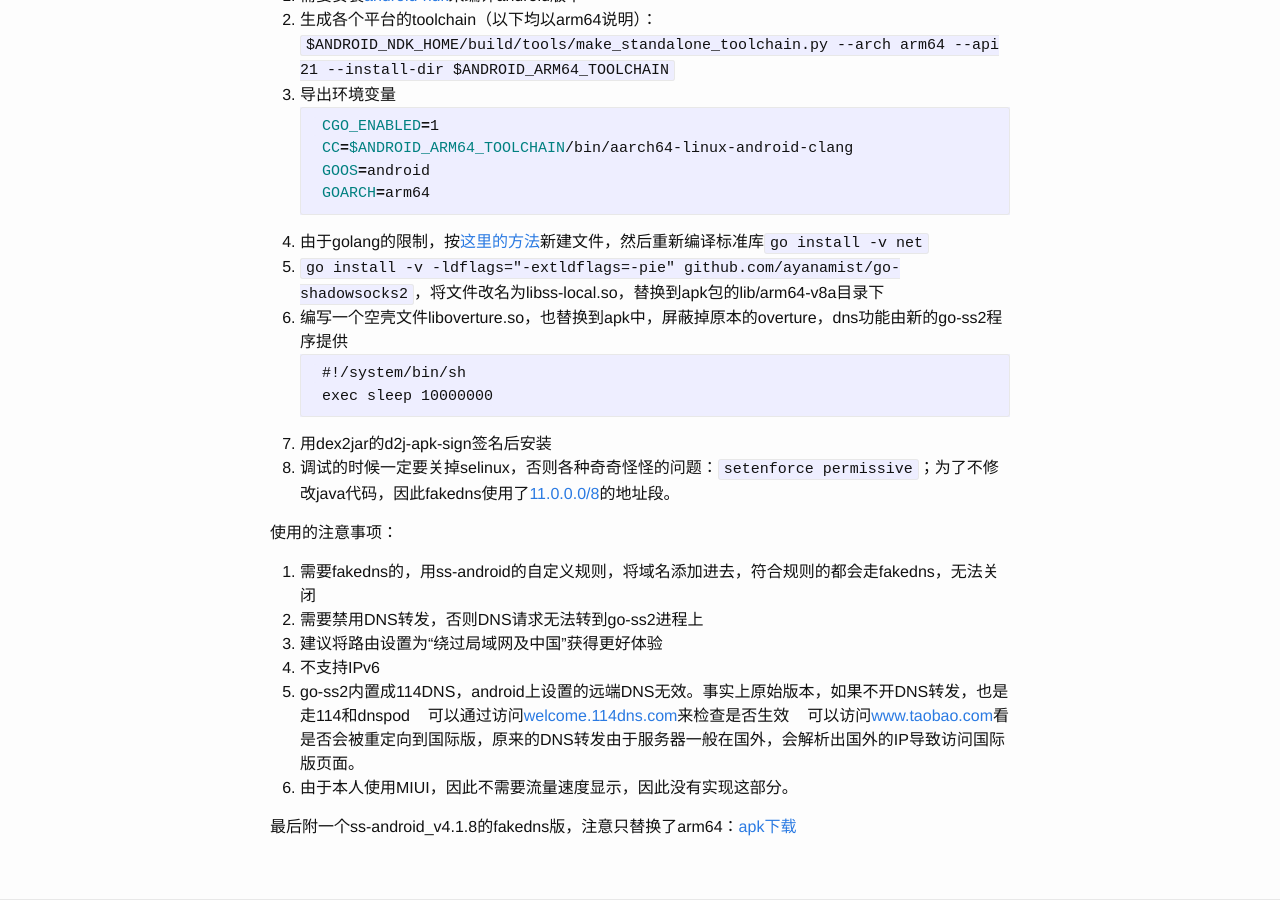
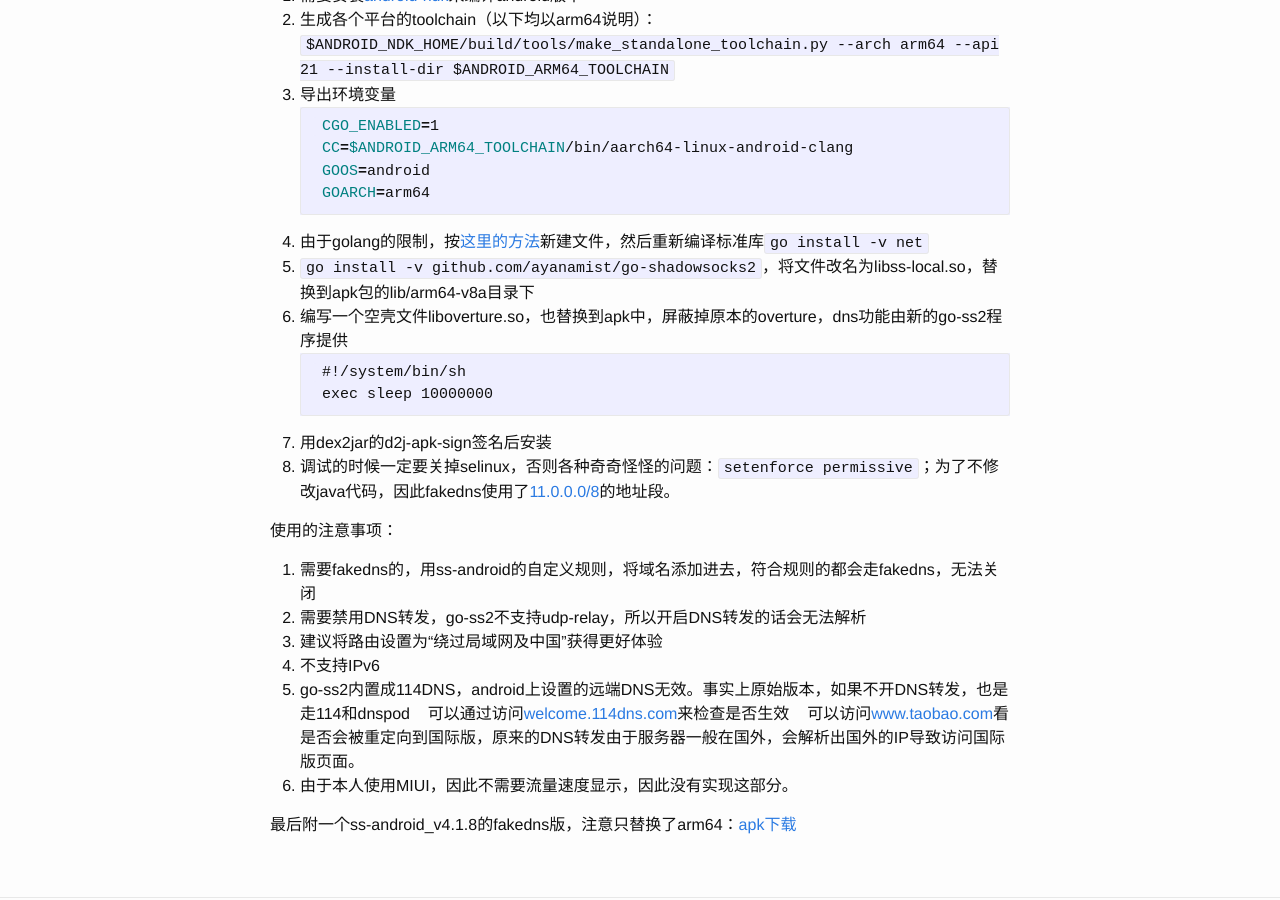
Before and after one commit to ayanamist/ayanamist.github.io, a Jekyll site: the page built from _posts/2017-09-09-ss-android-fakedns.md, in a window 1280 px wide and 900 px high, scrolled down 818 px. Built offline with Jekyll 4.4.1, drawn with Linux system fonts in a browser that asks for light colours.

Commit message:
Update 2017-09-09-ss-android-fakedns.md

````diff
--- a/_posts/2017-09-09-ss-android-fakedns.md
+++ b/_posts/2017-09-09-ss-android-fakedns.md
@@ -30,7 +30,7 @@ iOS上surge的[fakedns的方案](https://trello.com/c/AFX8ht38)非常好，毕
     GOARCH=arm64
     ```
 3. 由于golang的限制，按[这里的方法](https://github.com/golang/go/issues/21820#issuecomment-328281230)新建文件，然后重新编译标准库`go install -v net`
-4. `go install -v -ldflags="-extldflags=-pie" github.com/ayanamist/go-shadowsocks2`，将文件改名为libss-local.so，替换到apk包的lib/arm64-v8a目录下
+4. `go install -v github.com/ayanamist/go-shadowsocks2`，将文件改名为libss-local.so，替换到apk包的lib/arm64-v8a目录下
 5. 编写一个空壳文件liboverture.so，也替换到apk中，屏蔽掉原本的overture，dns功能由新的go-ss2程序提供
     ```
     #!/system/bin/sh
@@ -41,7 +41,7 @@ iOS上surge的[fakedns的方案](https://trello.com/c/AFX8ht38)非常好，毕
 
 使用的注意事项：
 1. 需要fakedns的，用ss-android的自定义规则，将域名添加进去，符合规则的都会走fakedns，无法关闭
-2. 需要禁用DNS转发，否则DNS请求无法转到go-ss2进程上
+2. 需要禁用DNS转发，go-ss2不支持udp-relay，所以开启DNS转发的话会无法解析
 3. 建议将路由设置为“绕过局域网及中国”获得更好体验
 4. 不支持IPv6
 5. go-ss2内置成114DNS，android上设置的远端DNS无效。事实上原始版本，如果不开DNS转发，也是走114和dnspod
````
